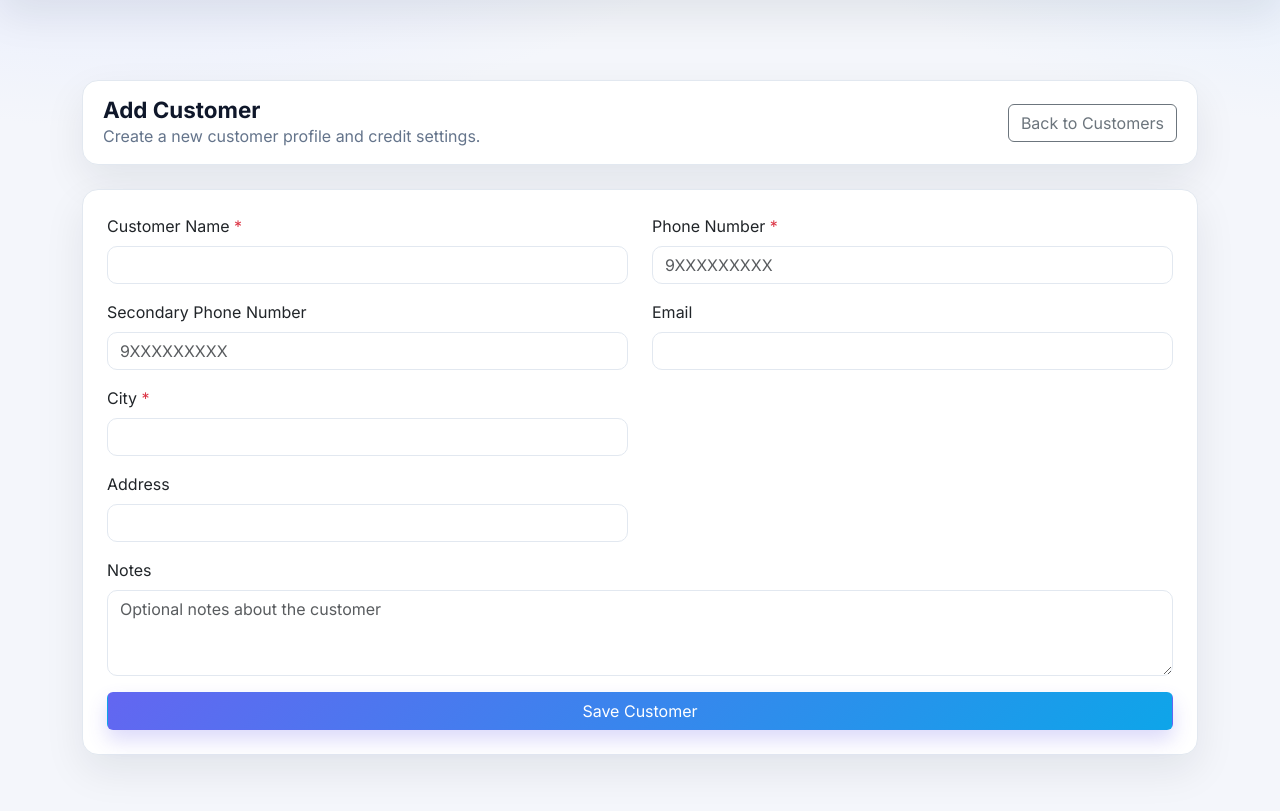
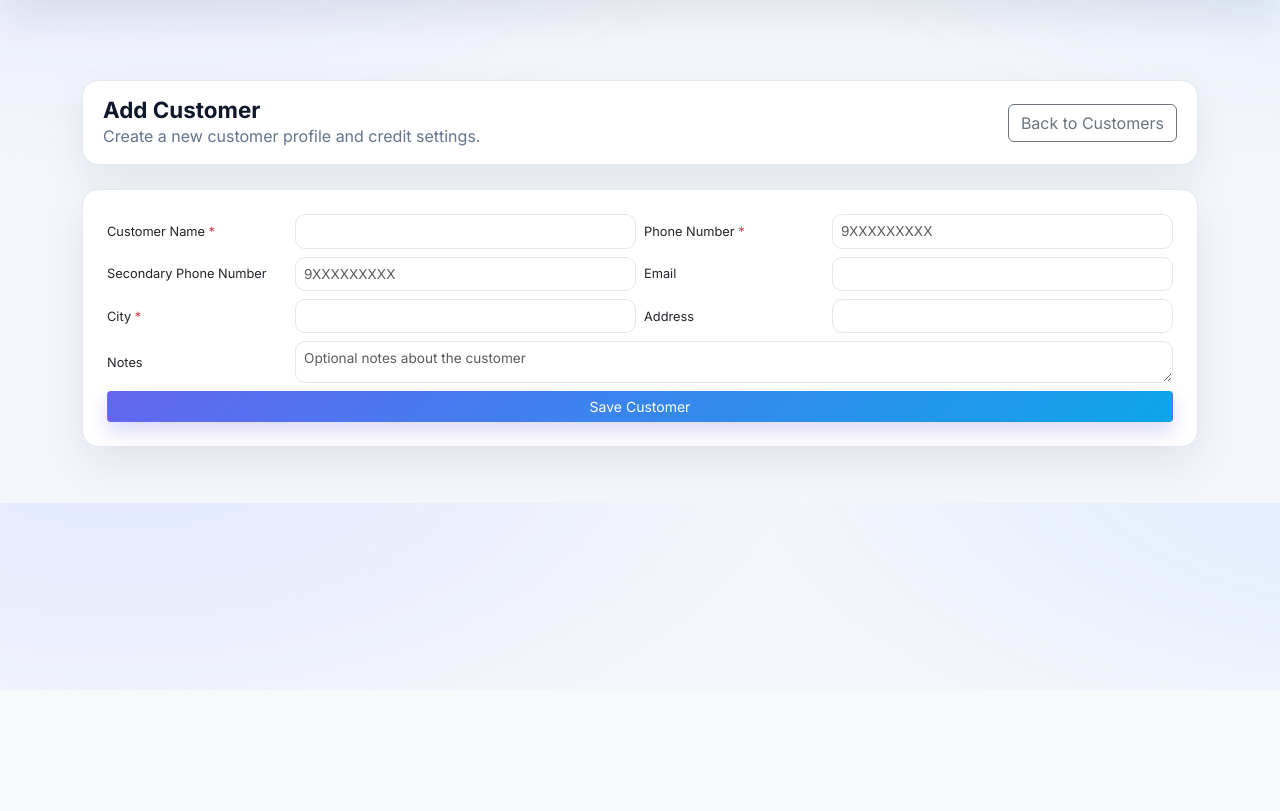
Before and after one commit to Keshav9216-r/sms, a Django app: page /customers/add/ in a window 1280 px wide. Shown: the part 110-921 px from the top of the page. After the commit the page ends 772 px from the top, so only its background shows below. Run offline with Django 4.2, Linux system fonts and the light colour scheme; the visitor is signed in with stand-in values (Sample User, id 1); parts of the project's set-up code (start-up, migrations or seed data) failed here and were passed over.

Commit message:
Apply inline-field format to customer and POS pages
Co-authored-by: Keshav9216-r <260054331+Keshav9216-r@users.noreply.github.com>

```diff
--- a/frontend/templates/customers/customer_add.html
+++ b/frontend/templates/customers/customer_add.html
@@ -16,39 +16,85 @@
 
     <form method="POST" class="card p-4">
         {% csrf_token %}
-        <div class="row">
-            <div class="col-md-6 mb-3">
+        <style>
+            .compact-form .row {
+                row-gap: 8px;
+            }
+            .compact-form .mb-3 {
+                margin-bottom: 0 !important;
+            }
+            .compact-form .form-label {
+                font-size: 0.8rem;
+                margin-bottom: 4px;
+            }
+            .compact-form .form-control,
+            .compact-form .form-select {
+                font-size: 0.85rem;
+                padding-top: 6px;
+                padding-bottom: 6px;
+            }
+            .compact-form textarea.form-control {
+                min-height: 42px;
+            }
+            .inline-field {
+                display: flex;
+                align-items: center;
+                gap: 8px;
+            }
+            .inline-field .form-label {
+                min-width: 180px;
+                margin-bottom: 0;
+                white-space: nowrap;
+            }
+            .inline-field .field-control {
+                flex: 1;
+            }
+        </style>
+        <div class="row compact-form g-2">
+            <div class="col-md-6 inline-field">
                 <label class="form-label">Customer Name <span class="text-danger">*</span></label>
-                <input type="text" name="customer_name" class="form-control" required>
+                <div class="field-control">
+                    <input type="text" name="customer_name" class="form-control form-control-sm" required>
+                </div>
             </div>
-            <div class="col-md-6 mb-3">
+            <div class="col-md-6 inline-field">
                 <label class="form-label">Phone Number <span class="text-danger">*</span></label>
-                <input type="text" name="phone_number" class="form-control" placeholder="9XXXXXXXXX" required>
+                <div class="field-control">
+                    <input type="text" name="phone_number" class="form-control form-control-sm" placeholder="9XXXXXXXXX" required>
+                </div>
             </div>
-            <div class="col-md-6 mb-3">
+            <div class="col-md-6 inline-field">
                 <label class="form-label">Secondary Phone Number</label>
-                <input type="text" name="secondary_phone_number" class="form-control" placeholder="9XXXXXXXXX">
+                <div class="field-control">
+                    <input type="text" name="secondary_phone_number" class="form-control form-control-sm" placeholder="9XXXXXXXXX">
+                </div>
             </div>
-            <div class="col-md-6 mb-3">
+            <div class="col-md-6 inline-field">
                 <label class="form-label">Email</label>
-                <input type="email" name="email" class="form-control">
+                <div class="field-control">
+                    <input type="email" name="email" class="form-control form-control-sm">
+                </div>
             </div>
-            <div class="col-md-6 mb-3">
+            <div class="col-md-6 inline-field">
                 <label class="form-label">City <span class="text-danger">*</span></label>
-                <input type="text" name="city" class="form-control" required>
+                <div class="field-control">
+                    <input type="text" name="city" class="form-control form-control-sm" required>
+                </div>
+            </div>
+            <div class="col-md-6 inline-field">
+                <label class="form-label">Address</label>
+                <div class="field-control">
+                    <input type="text" name="address" class="form-control form-control-sm">
+                </div>
+            </div>
+            <div class="col-md-12 inline-field">
+                <label class="form-label">Notes</label>
+                <div class="field-control">
+                    <textarea name="notes" class="form-control form-control-sm" rows="1" placeholder="Optional notes about the customer"></textarea>
+                </div>
             </div>
         </div>
-        <div class="row">
-            <div class="col-md-6 mb-3">
-                <label class="form-label">Address</label>
-                <input type="text" name="address" class="form-control">
-            </div>
-            <div class="col-md-12 mb-3">
-                <label class="form-label">Notes</label>
-                <textarea name="notes" class="form-control" rows="3" placeholder="Optional notes about the customer"></textarea>
-            </div>
-        </div>
-        <button type="submit" class="btn btn-primary">Save Customer</button>
+        <button type="submit" class="btn btn-primary btn-sm mt-2">Save Customer</button>
     </form>
 </div>
 {% endblock %}
```
Also changed, not shown: frontend/templates/customers/customer_edit.html (+68 -22 lines), frontend/templates/sales/pos.html (+44 -9 lines).
